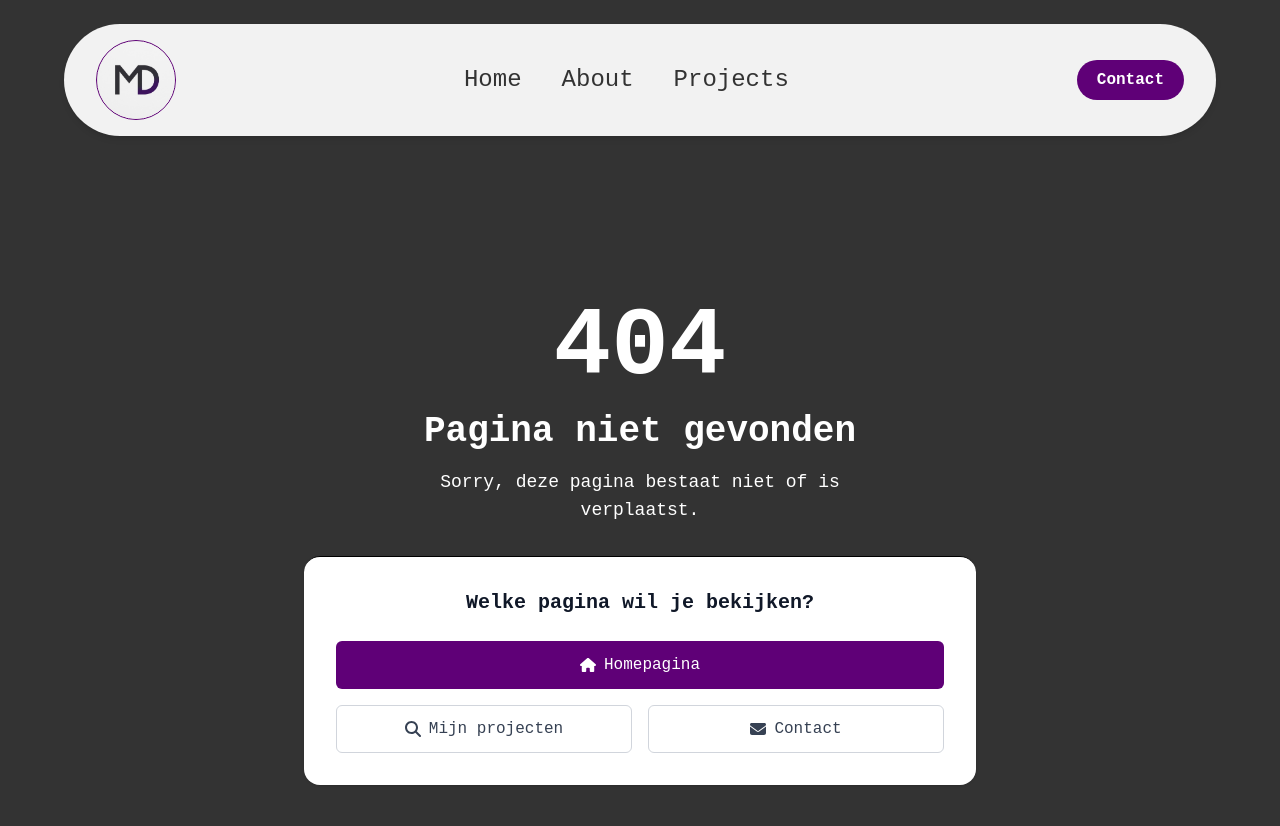
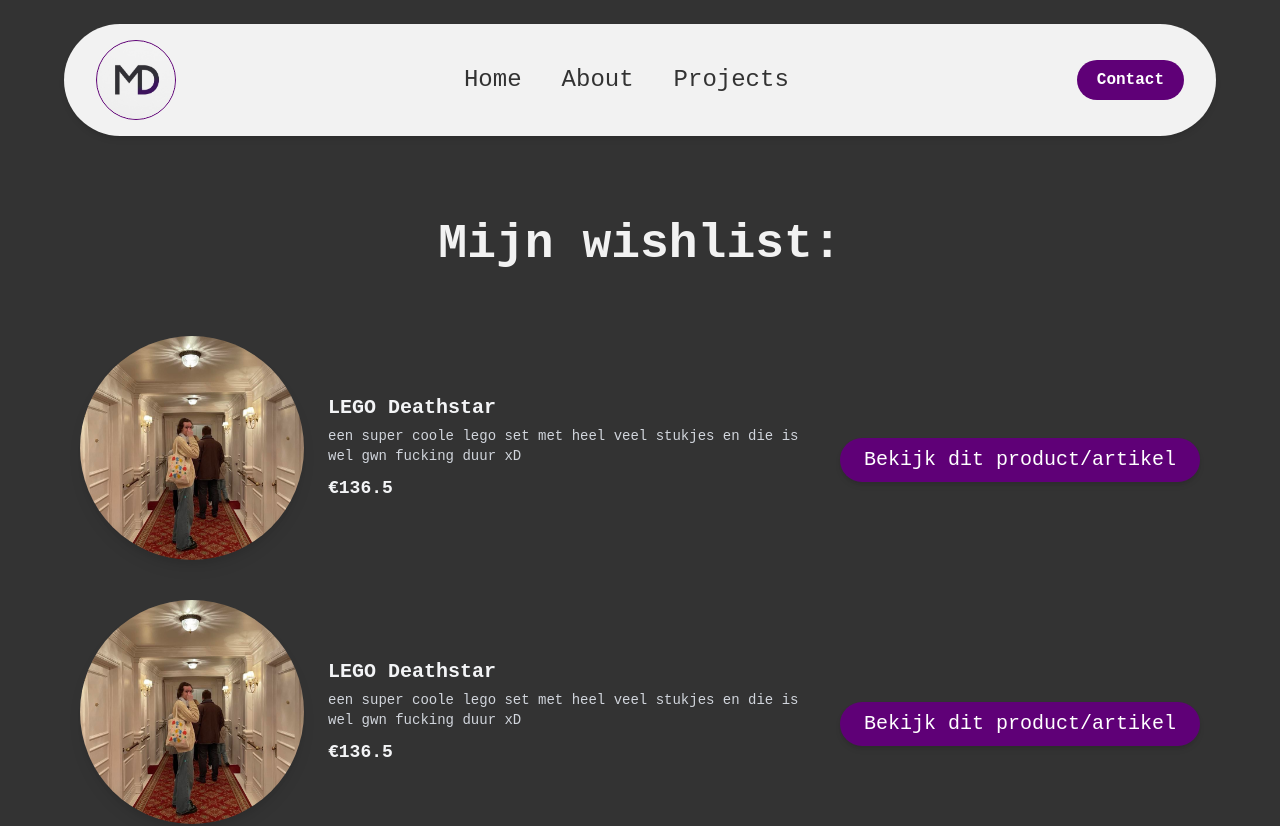
Before and after one commit to milandhondt/Portfolio, a React (Vite) app in the folder Portfolio/: page /verlanglijstje in a window 1280 px wide. Shown: the top 826 px of the page. Built offline with nearby package versions, Linux system fonts and the light colour scheme; no server answers; a web font is replaced by a local one.

Commit message:
Toevoegen wishlist (data nog aanpassen)

```diff
--- /dev/null
+++ b/Portfolio/src/api/wishes.json
@@ -0,0 +1,26 @@
+[
+  {
+    "id": 1,
+    "name": "LEGO Deathstar",
+    "url": "https://lego.com",
+    "img": "./fotoTitanic.jpg",
+    "description": "een super coole lego set met heel veel stukjes en die is wel gwn fucking duur xD",
+    "price": 136.5
+  },
+  {
+    "id": 2,
+    "name": "LEGO Deathstar",
+    "url": "https://lego.com",
+    "img": "./fotoTitanic.jpg",
+    "description": "een super coole lego set met heel veel stukjes en die is wel gwn fucking duur xD",
+    "price": 136.5
+  },
+  {
+    "id": 3,
+    "name": "LEGO Deathstar",
+    "url": "https://lego.com",
+    "img": "./fotoTitanic.jpg",
+    "description": "een super coole lego set met heel veel stukjes en die is wel gwn fucking duur xD",
+    "price": 136.5
+  }
+]
--- a/Portfolio/src/components/General Components/CustomButton.jsx
+++ b/Portfolio/src/components/General Components/CustomButton.jsx
@@ -8,22 +8,18 @@ const downloadCV = () => {
   link.click();
 };
 
-const CustomButton = ({ to, text, isCVButton }) => {
-
+const CustomButton = ({ to, text, isCVButton, className = "" }) => {
   if (isCVButton) {
-    return (
-      <CustomCVButton onClick={downloadCV} />
-    );
+    return <CustomCVButton onClick={downloadCV} />;
   }
 
+  const baseClasses =
+    "mt-6 cursor-pointer bg-[#5F0077] text-white hover:bg-[#7A1499] transition-colors px-6 py-2 rounded-full shadow-md flex items-center gap-2 text-xl inline-block";
+
   return (
-    <Link
-      to={to}
-      className="mt-6 cursor-pointer bg-[#5F0077] text-white hover:bg-[#7A1499] transition-colors px-6 py-2 rounded-full shadow-md flex items-center gap-2 text-xl px-17 py-4 inline-block"
-    >
+    <Link to={to} className={`${baseClasses} ${className}`.trim()}>
       {text}
     </Link>
-
   );
 };
 
--- /dev/null
+++ b/Portfolio/src/components/WishList/Wish.jsx
@@ -0,0 +1,36 @@
+import CustomButton from "../General Components/CustomButton";
+
+const Wish = ({ name, url, img, description, price }) => {
+  return (
+    <article className="flex flex-col md:flex-row items-start md:items-center gap-4 md:gap-6 w-full md:justify-between">
+      <div className="flex flex-col md:flex-row items-start md:items-center gap-4 md:gap-6 flex-1 w-full">
+        <img
+          src={`./${img}`}
+          alt={`Foto van ${name}`}
+          className="w-36 h-36 md:w-48 md:h-48 lg:w-56 lg:h-56 rounded-full object-cover shadow-lg flex-shrink-0 mx-auto md:mx-0"
+        />
+
+        <div className="flex-1 w-full">
+          <h3 className="text-lg md:text-xl font-semibold text-gray-100 text-center md:text-left">
+            {name}
+          </h3>
+          <p className="text-sm text-gray-300 mt-1 text-center md:text-left">
+            {description}
+          </p>
+          <div className="mt-2 text-center md:text-left">
+            <span className="text-lg font-bold text-gray-100">€{price}</span>
+          </div>
+        </div>
+      </div>
+      <div className="w-full md:w-auto flex justify-center md:justify-end mt-3 md:mt-0">
+        <CustomButton
+          to={url}
+          text={"Bekijk dit product/artikel"}
+          className="w-full md:w-auto"
+        />
+      </div>
+    </article>
+  );
+};
+
+export default Wish;
--- /dev/null
+++ b/Portfolio/src/components/WishList/WishList.jsx
@@ -0,0 +1,20 @@
+import Wish from "./Wish";
+
+const WishList = ({ wishes }) => {
+  return (
+    <div className="mx-20 flex flex-col gap-10">
+      {wishes.map((w) => (
+        <Wish
+          key={w.id}
+          name={w.name}
+          url={w.url}
+          img={w.img}
+          description={w.description}
+          price={w.price}
+        />
+      ))}
+    </div>
+  );
+};
+
+export default WishList;
--- /dev/null
+++ b/Portfolio/src/pages/WishListPage.jsx
@@ -0,0 +1,17 @@
+import WishList from "../components/WishList/WishList";
+import wishes from "../api/wishes.json";
+import Title from "../components/General Components/Title";
+import Spacer from "../components/Spacer";
+
+const WishListPage = () => {
+  return (
+    <div className="bg-[#333333]">
+      <Title pos={"C"} white={true} text={"Mijn wishlist:"} />
+      <Spacer black={true} />
+      <WishList wishes={wishes} />
+      <Spacer black={true} />
+    </div>
+  );
+};
+
+export default WishListPage;
```
Also changed, not shown: Portfolio/src/main.jsx (+22 -17 lines).
